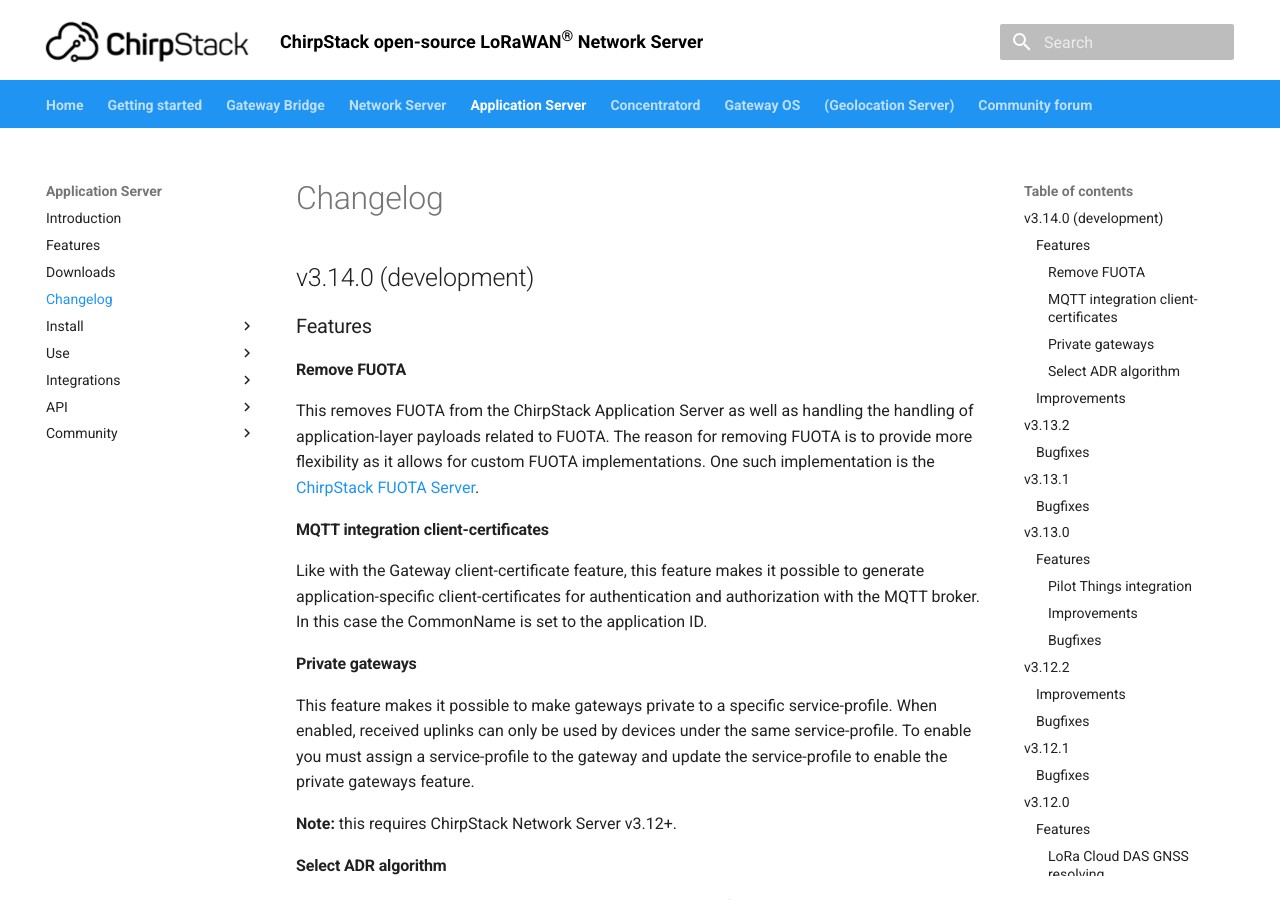
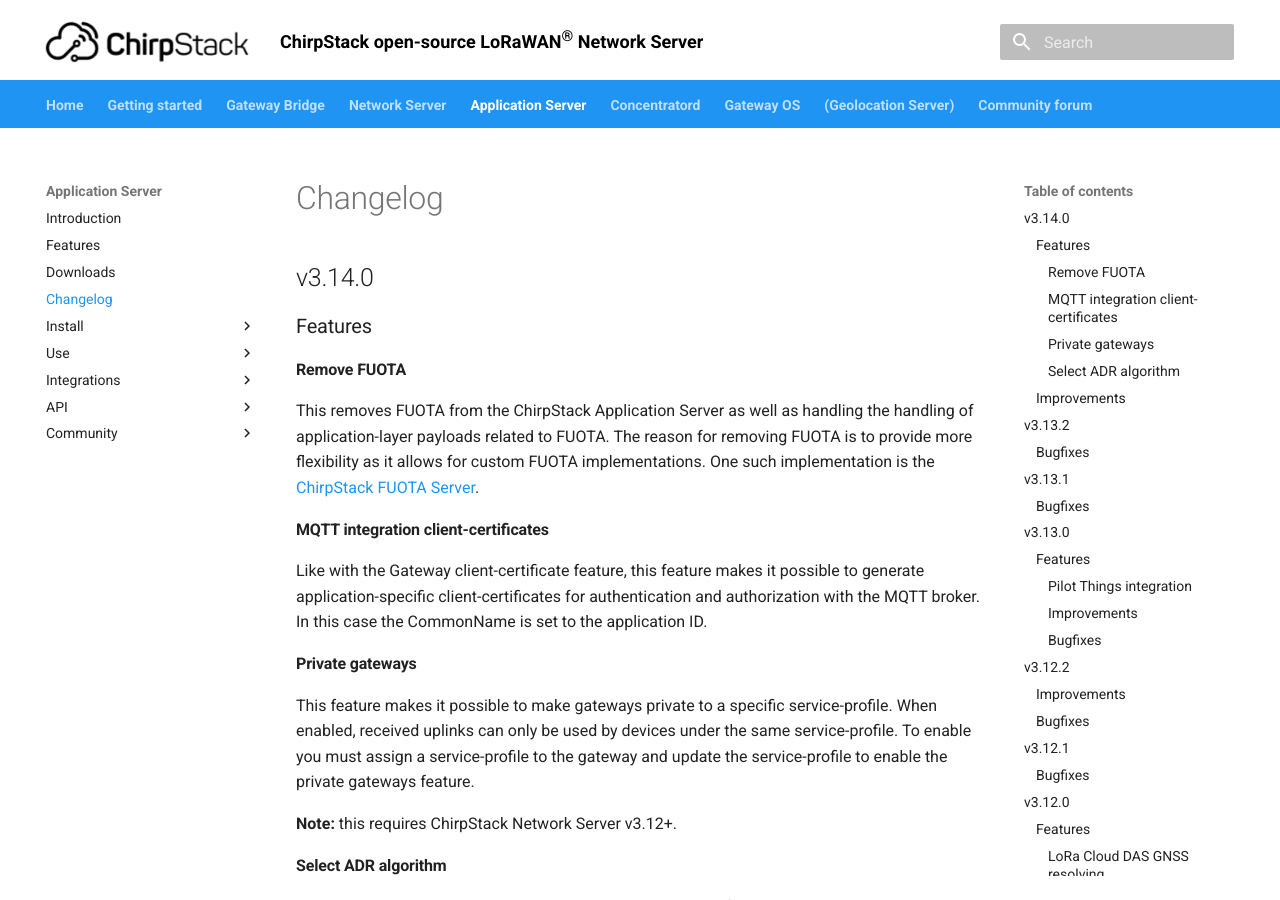
Before and after one commit to brocaar/chirpstack-docs, an MkDocs documentation site: the page built from docs/application-server/changelog.md, in a window 1280 px wide and 900 px high. Built offline with MkDocs 1.6.1 and Material for MkDocs 9.7.7, drawn with Linux system fonts in a browser that asks for light colours.

Commit message:
Bump Application Server version.

```diff
--- a/docs/application-server/changelog.md
+++ b/docs/application-server/changelog.md
@@ -4,7 +4,7 @@
 
 # Changelog
 
-## v3.14.0 (development)
+## v3.14.0
 
 ### Features
 
--- a/mkdocs.yml
+++ b/mkdocs.yml
@@ -14,7 +14,7 @@
     - tabs
 extra:
   application_server:
-    version: 3.13.2
+    version: 3.14.0
   gateway_bridge:
     version: 3.10.0
   geolocation_server:
```
